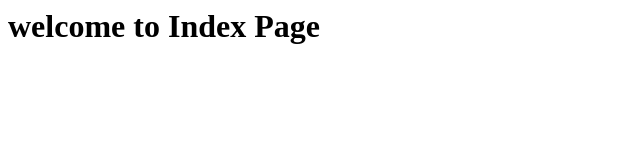
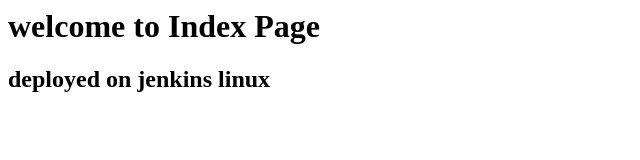
Before and after one commit to earun004/test2files, a plain HTML site: page index.html in a window 1280 px wide. Shown: the whole page, without its empty margins (0-640 px from the left). Drawn offline with Linux system fonts and the light colour scheme.

Commit message:
Modified index file

```diff
--- a/index.html
+++ b/index.html
@@ -1 +1,3 @@
 <h1> welcome to Index Page</h1>
+
+<h2> deployed on jenkins linux </h2>
```
